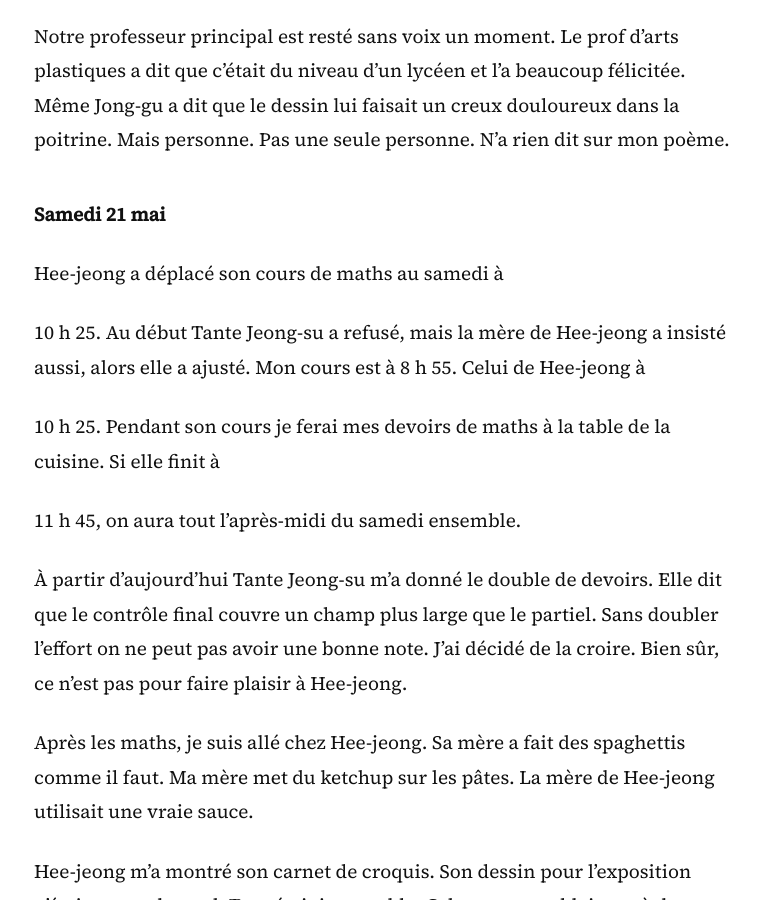
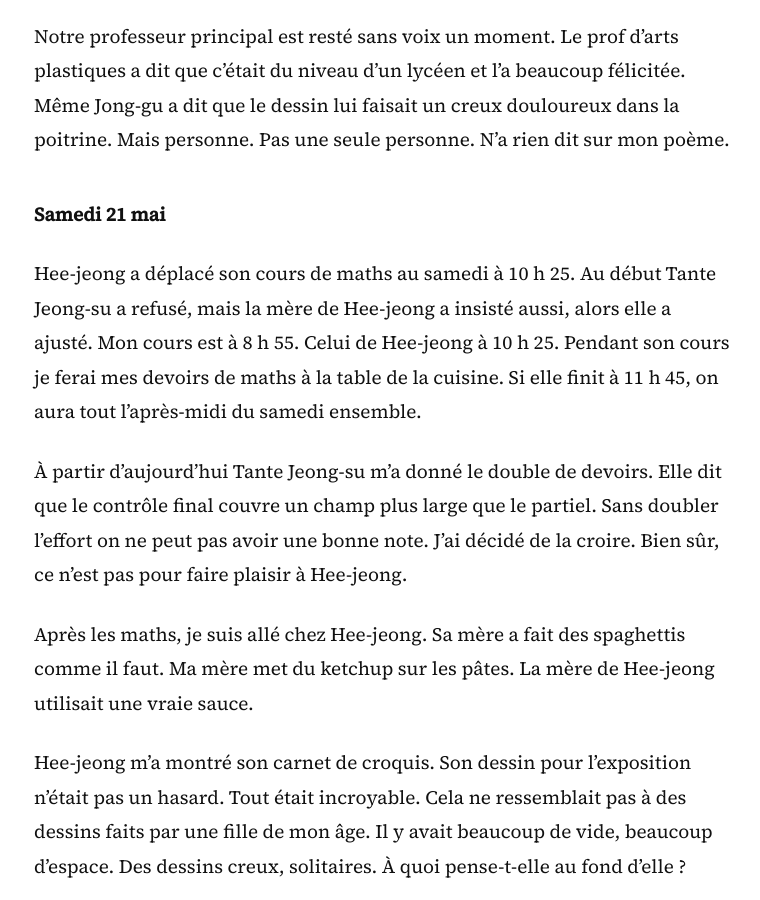
Before and after one commit to Jin-in-Seoul/Jin-in-Seoul, a Jekyll site: the page built from sweater/fr/chapter-03/index.html, in a window 1280 px wide and 900 px high, scrolled down 14459 px. Shown: the whole window, without its empty margins (196-956 px from the left). Built offline with Jekyll 4.4.1, drawn with Linux system fonts in a browser that asks for light colours.

```diff
--- a/sweater/fr/chapter-03/index.html
+++ b/sweater/fr/chapter-03/index.html
@@ -140,7 +140,7 @@
 <p>Hee-jeong a apporté un dessin incroyable pour mon poème Mai. En haut, des feuilles vertes de zelkova dansent dans le vent. Au centre s’étend une vaste cour d’école. En bas, des immeubles lointains sont dessinés comme des grains de millet. En regardant son dessin j’ai senti quelque chose se vider dans ma poitrine. Une sensation froide.</p>
 <p>Notre professeur principal est resté sans voix un moment. Le prof d’arts plastiques a dit que c’était du niveau d’un lycéen et l’a beaucoup félicitée. Même Jong-gu a dit que le dessin lui faisait un creux douloureux dans la poitrine. Mais personne. Pas une seule personne. N’a rien dit sur mon poème.</p>
 <p class="entry-date">Samedi 21 mai</p>
-<p>Hee-jeong a déplacé son cours de maths au samedi à</p><p>10 h 25. Au début Tante Jeong-su a refusé, mais la mère de Hee-jeong a insisté aussi, alors elle a ajusté. Mon cours est à 8 h 55. Celui de Hee-jeong à</p><p>10 h 25. Pendant son cours je ferai mes devoirs de maths à la table de la cuisine. Si elle finit à</p><p>11 h 45, on aura tout l’après-midi du samedi ensemble.</p>
+<p>Hee-jeong a déplacé son cours de maths au samedi à 10 h 25. Au début Tante Jeong-su a refusé, mais la mère de Hee-jeong a insisté aussi, alors elle a ajusté. Mon cours est à 8 h 55. Celui de Hee-jeong à 10 h 25. Pendant son cours je ferai mes devoirs de maths à la table de la cuisine. Si elle finit à 11 h 45, on aura tout l’après-midi du samedi ensemble.</p>
 <p>À partir d’aujourd’hui Tante Jeong-su m’a donné le double de devoirs. Elle dit que le contrôle final couvre un champ plus large que le partiel. Sans doubler l’effort on ne peut pas avoir une bonne note. J’ai décidé de la croire. Bien sûr, ce n’est pas pour faire plaisir à Hee-jeong.</p>
 <p>Après les maths, je suis allé chez Hee-jeong. Sa mère a fait des spaghettis comme il faut. Ma mère met du ketchup sur les pâtes. La mère de Hee-jeong utilisait une vraie sauce.</p>
 <p>Hee-jeong m’a montré son carnet de croquis. Son dessin pour l’exposition n’était pas un hasard. Tout était incroyable. Cela ne ressemblait pas à des dessins faits par une fille de mon âge. Il y avait beaucoup de vide, beaucoup d’espace. Des dessins creux, solitaires. À quoi pense-t-elle au fond d’elle ?</p>
```
